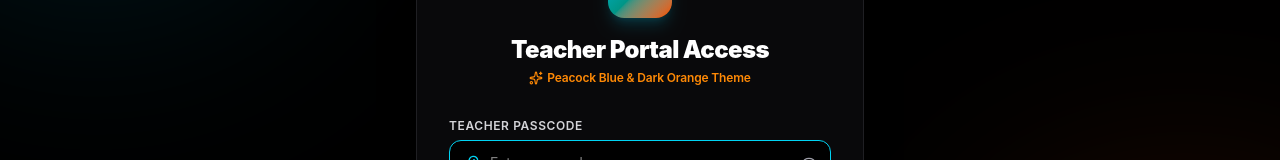
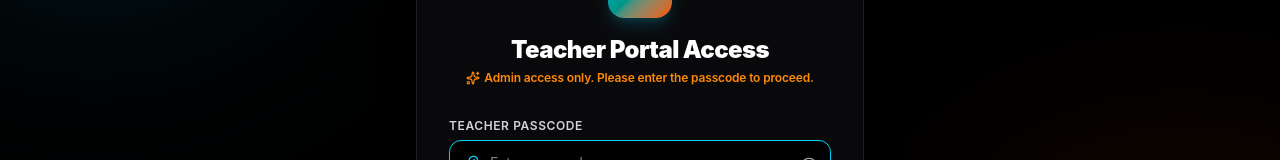
Before and after one commit to adithyajs22/Tuition-management, a React (Vite) app: page / in a window 1280 px wide. Shown: the part 298-458 px from the top of the page. Built offline with nearby package versions, Linux system fonts and the light colour scheme.

Commit message:
Update teacher passcode handling

```diff
--- a/src/components/TeacherLogin.jsx
+++ b/src/components/TeacherLogin.jsx
@@ -35,7 +35,7 @@ export default function TeacherLogin() {
           <h1 className="text-2xl font-black text-white tracking-tight">Teacher Portal Access</h1>
           <p className="text-xs text-orange-400 mt-1 font-semibold flex items-center justify-center gap-1">
             <Sparkles className="w-3.5 h-3.5 text-orange-400" />
-            Peacock Blue & Dark Orange Theme
+            Admin access only. Please enter the passcode to proceed.
           </p>
         </div>
 
```
